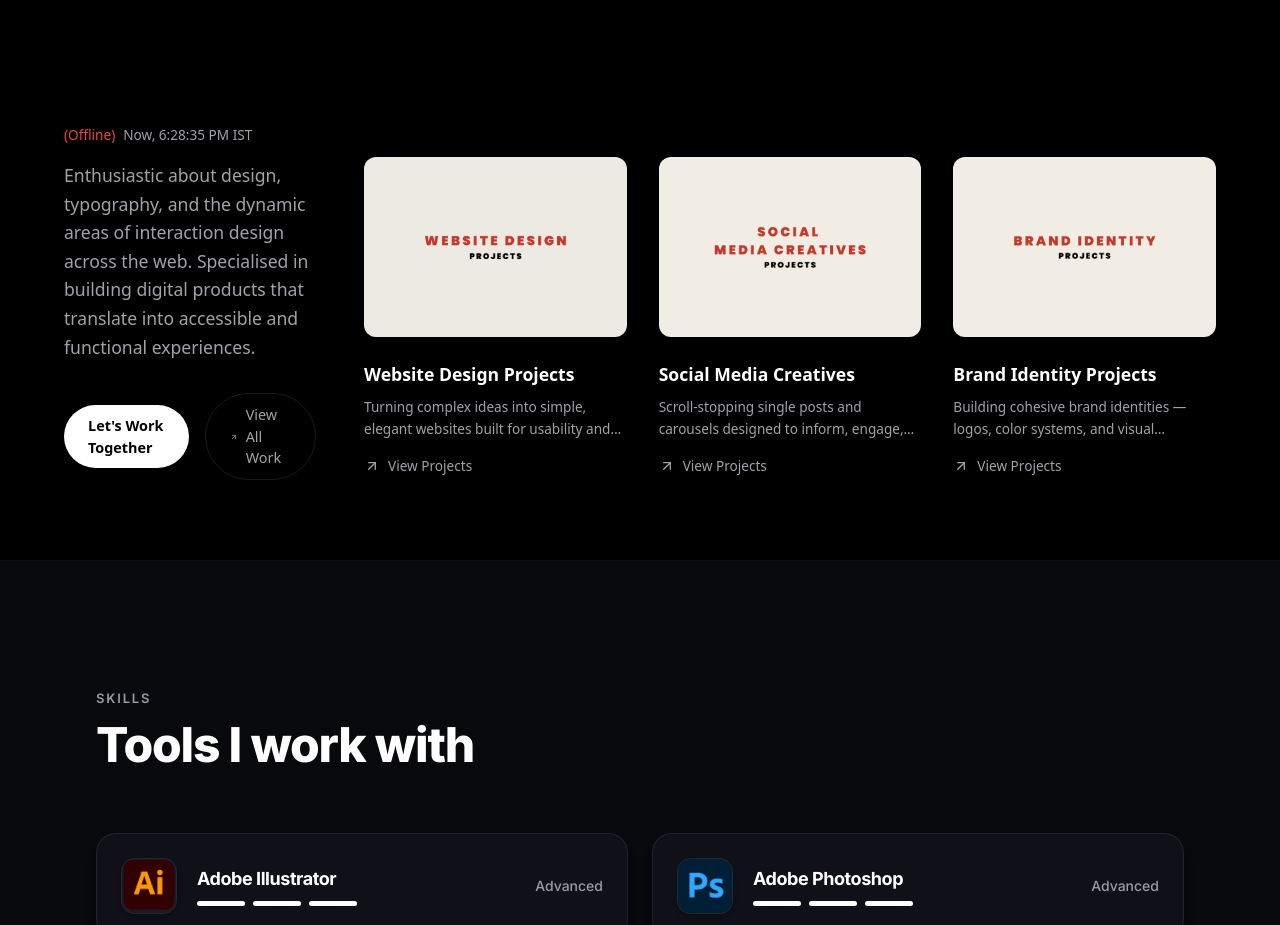
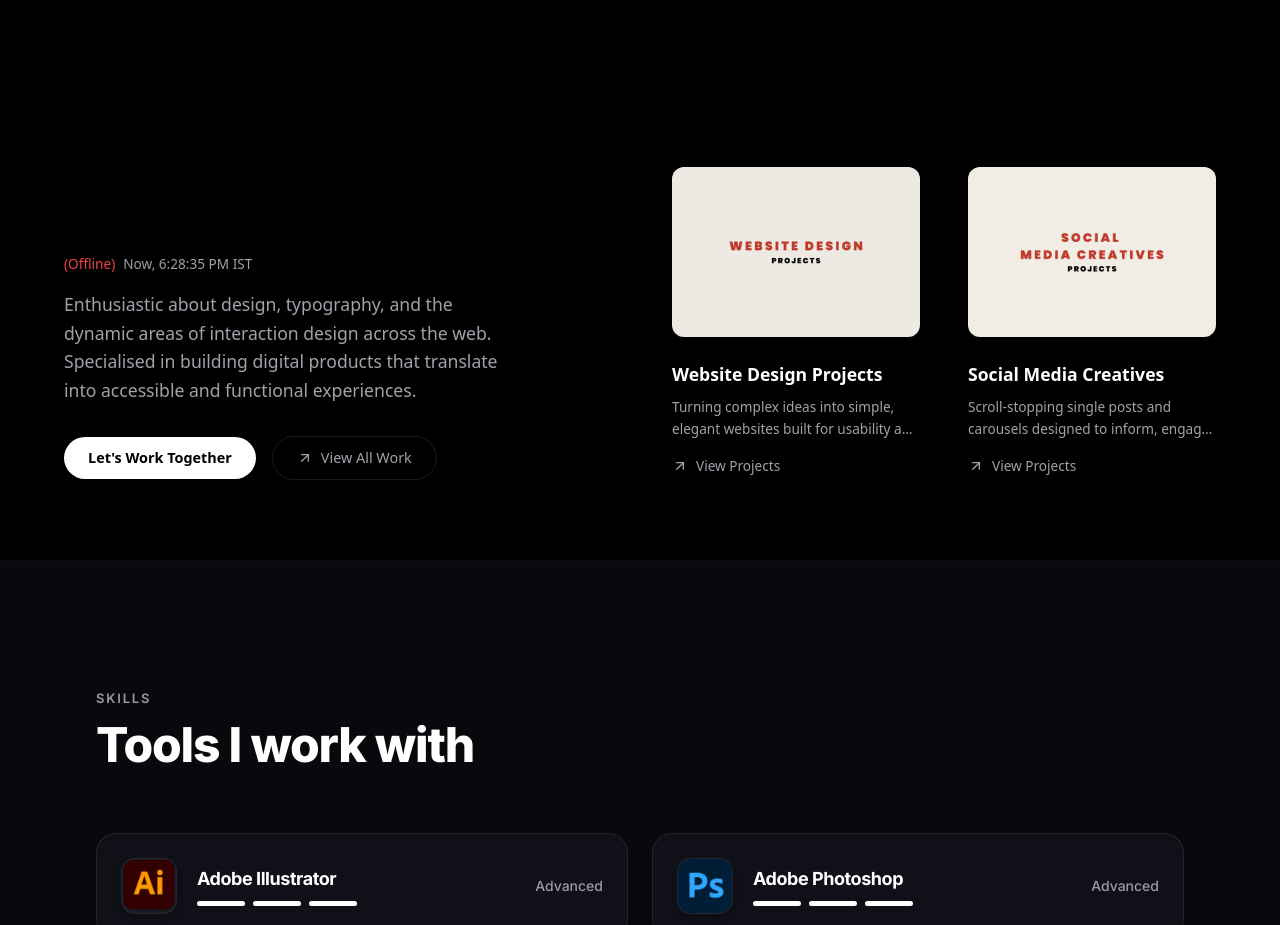
Before and after one commit to blackfire03/portfolio, a Next.js app: page / in a window 1280 px wide. Shown: the part 4240-5165 px from the top of the page. Built offline with nearby package versions, Linux system fonts and the light colour scheme.

Commit message:
fix: rebalance homepage project cards

```diff
--- a/components/HeroInfo.tsx
+++ b/components/HeroInfo.tsx
@@ -85,9 +85,9 @@ export function HeroInfo() {
                     </h2>
                 </div>
 
-                <div className="grid grid-cols-1 lg:grid-cols-12 gap-12 items-end mt-20 md:mt-0">
+                <div className="grid grid-cols-1 md:grid-cols-2 gap-12 lg:gap-16 items-end mt-20 md:mt-0">
                     {/* Bio Section (Bottom Left) */}
-                    <div className="lg:col-span-4 xl:col-span-3 max-w-md">
+                    <div className="max-w-md">
                         <div className="text-[0.85rem] text-zinc-400 mb-4 font-medium flex items-center gap-2">
                             <span className={isOnline() ? "text-[#4ade80]" : "text-red-500"}>
                                 ({isOnline() ? "Online" : "Offline"})
@@ -100,13 +100,13 @@ export function HeroInfo() {
                             building digital products that translate into accessible
                             and functional experiences.
                         </p>
-                        <div className="flex items-center gap-4">
+                        <div className="flex flex-wrap sm:flex-nowrap items-center gap-4">
                             <Link
                                 href="/contact"
                                 onClick={() => {
                                     sendGAEvent("event", "cta_work_together");
                                 }}
-                                className="bg-white text-black px-6 py-2.5 rounded-full text-[0.9rem] font-bold hover:bg-zinc-200 transition-all flex items-center justify-center cursor-pointer"
+                                className="bg-white text-black px-6 py-2.5 rounded-full text-[0.9rem] font-bold hover:bg-zinc-200 transition-all flex items-center justify-center cursor-pointer whitespace-nowrap"
                             >
                                 Let&apos;s Work Together
                             </Link>
@@ -115,7 +115,7 @@ export function HeroInfo() {
                                 onClick={() => {
                                     sendGAEvent("event", "cta_view_all_work");
                                 }}
-                                className="text-zinc-400 border border-white/10 hover:border-white/20 hover:text-white px-6 py-2.5 rounded-full text-[0.9rem] font-medium transition-all flex items-center gap-2 cursor-pointer"
+                                className="text-zinc-400 border border-white/10 hover:border-white/20 hover:text-white px-6 py-2.5 rounded-full text-[0.9rem] font-medium transition-all flex items-center gap-2 cursor-pointer whitespace-nowrap"
                             >
                                 <ArrowRight className="w-4 h-4 rotate-[-45deg]" /> View All Work
                             </Link>
@@ -123,7 +123,7 @@ export function HeroInfo() {
                     </div>
 
                     {/* Case Studies Section (Bottom Right) */}
-                    <div className="lg:col-span-8 xl:col-span-9 grid grid-cols-1 sm:grid-cols-2 lg:grid-cols-3 gap-6 lg:gap-8">
+                    <div className="grid grid-cols-1 sm:grid-cols-2 gap-8 lg:gap-12">
                         {/* Case Study 1: Website Design Projects */}
                         <div className="group">
                             <Link
@@ -136,7 +136,7 @@ export function HeroInfo() {
                                         src="/website-design-cover.png"
                                         alt="Website design projects portfolio cover preview"
                                         fill
-                                        sizes="(max-width: 768px) 100vw, (max-width: 1200px) 50vw, 33vw"
+                                        sizes="(max-width: 768px) 100vw, 50vw"
                                         className="object-contain group-hover:scale-105 transition-all duration-700"
                                     />
                                 </div>
@@ -169,7 +169,7 @@ export function HeroInfo() {
                                         src="/social-media-creatives-cover.png"
                                         alt="Social media creative projects portfolio cover preview"
                                         fill
-                                        sizes="(max-width: 768px) 100vw, (max-width: 1200px) 50vw, 33vw"
+                                        sizes="(max-width: 768px) 100vw, 50vw"
                                         className="object-contain group-hover:scale-105 transition-all duration-700"
                                     />
                                 </div>
@@ -189,39 +189,6 @@ export function HeroInfo() {
                                 <ArrowRight className="w-4 h-4 rotate-[-45deg]" /> View Projects
                             </Link>
                         </div>
-
-                        {/* Case Study 3: Brand Identity Projects */}
-                        <div className="group">
-                            <Link
-                                href="/work/brand-identity"
-                                onClick={() => sendGAEvent("event", "cta_view_projects")}
-                                className="block"
-                            >
-                                <div className="relative aspect-[16/11] overflow-hidden rounded-xl mb-6 bg-[#f1ede4]">
-                                    <Image
-                                        src="/brand-identity-cover.png"
-                                        alt="Brand identity projects portfolio cover preview"
-                                        fill
-                                        sizes="(max-width: 768px) 100vw, (max-width: 1200px) 50vw, 33vw"
-                                        className="object-contain group-hover:scale-105 transition-all duration-700"
-                                    />
-                                </div>
-                                <h3 className="text-[1.1rem] font-semibold text-white mb-2 group-hover:text-zinc-300 transition-colors">
-                                    Brand Identity Projects
-                                </h3>
-                            </Link>
-                            <p className="text-zinc-400 text-[0.85rem] font-light leading-relaxed mb-4 line-clamp-2">
-                                Building cohesive brand identities — logos, color systems, and visual guidelines that stick.
-                            </p>
-                            <Link
-                                href="/work/brand-identity"
-                                onClick={() => sendGAEvent("event", "cta_view_projects")}
-                                aria-label="View Brand Identity Projects"
-                                className="inline-flex items-center gap-2 text-[0.85rem] font-medium text-zinc-400 group-hover:text-white transition-all"
-                            >
-                                <ArrowRight className="w-4 h-4 rotate-[-45deg]" /> View Projects
-                            </Link>
-                        </div>
                     </div>
                 </div>
             </motion.div>
```
